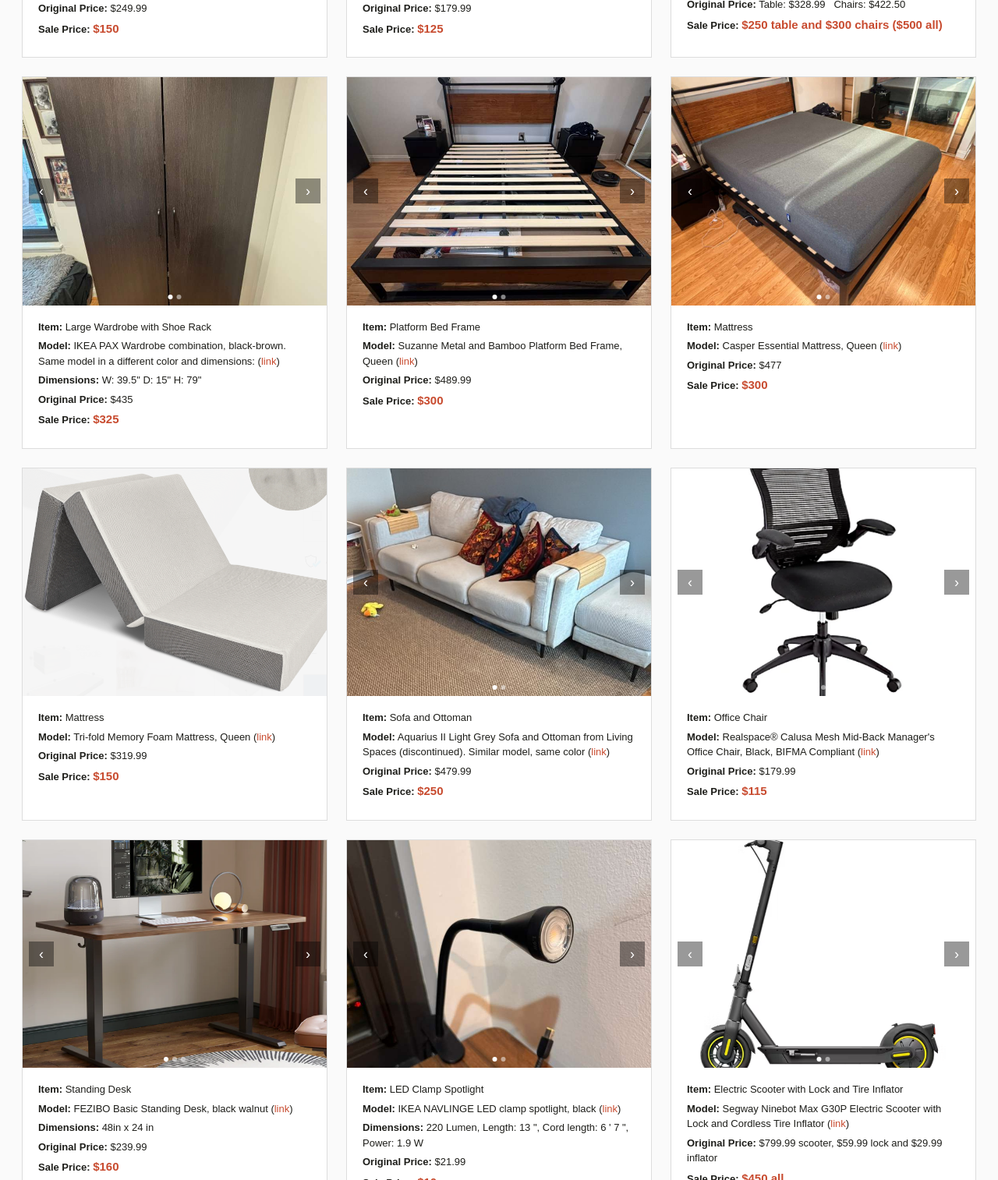
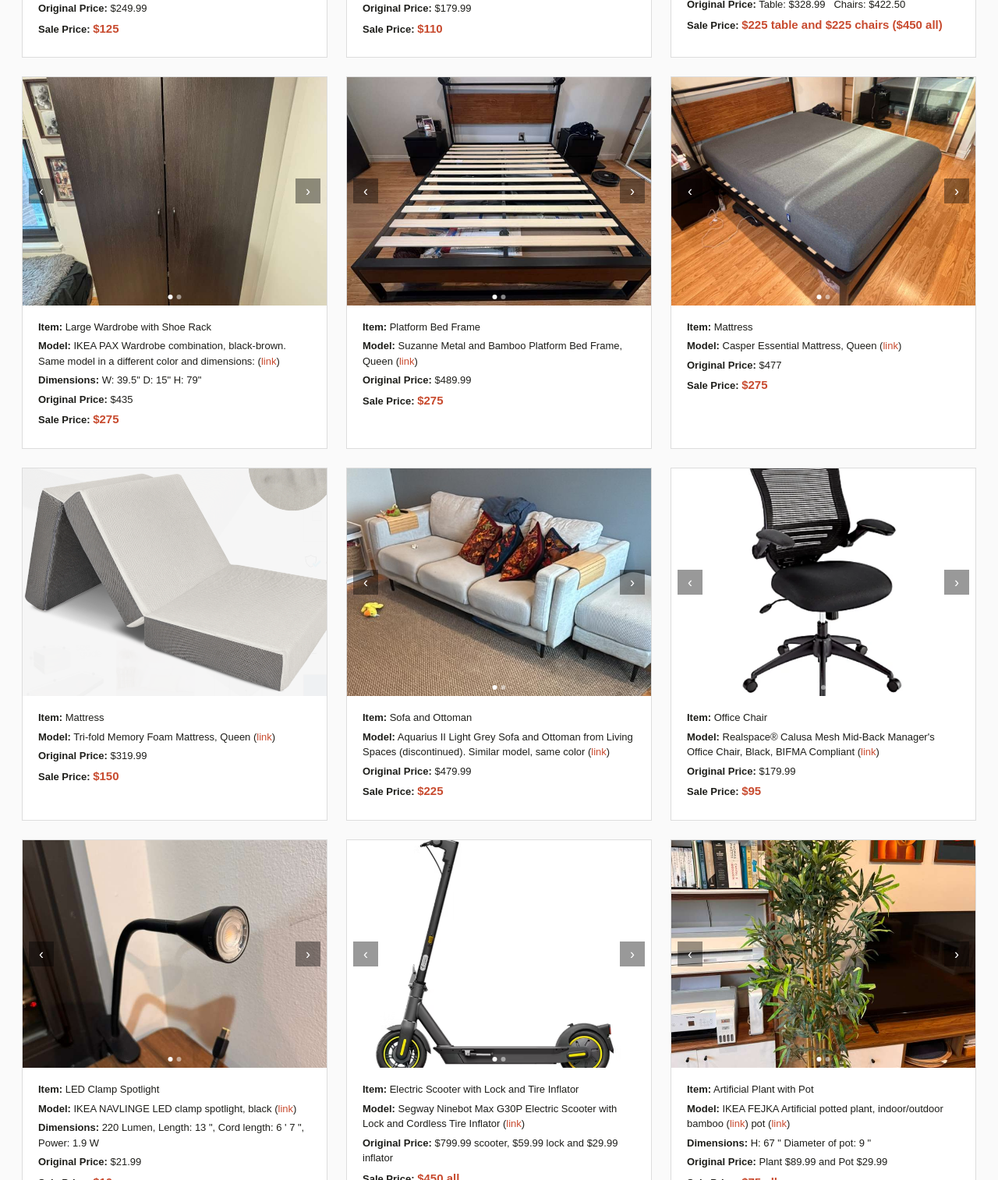
Before and after one commit to perodmar/movingsale, a plain HTML site: page index.html in a window 1280 px wide. Shown: the part 1286-2800 px from the top of the page at 78% size. Drawn offline with Linux system fonts and the light colour scheme; a web font is replaced by a local one.

Commit message:
Update index.html

```diff
--- a/index.html
+++ b/index.html
@@ -122,7 +122,7 @@
         <div class="card-field"><span class="field-label">Model:</span> Bixby 33" Bookshelf, Walnut &amp; White (<a href="https://modway.com/products/bixby-33-bookshelf" target="_blank">link</a>)</div>
         <div class="card-field"><span class="field-label">Dimensions:</span> W: 32.5'' D: 15.5'' H: 71''</div>
         <div class="card-field"><span class="field-label">Original Price:</span> $345</div>
-        <div class="card-field sale-price"><span class="field-label">Sale Price:</span> <span class="field-value">$250</span></div>
+        <div class="card-field sale-price"><span class="field-label">Sale Price:</span> <span class="field-value">$225</span></div>
       </div>
     </div>
 
@@ -133,7 +133,7 @@
         <div class="card-field"><span class="field-label">Item:</span> Media Console/TV Stand</div>
         <div class="card-field"><span class="field-label">Model:</span> Transmit 70" Media Console Wood TV Stand, Walnut &amp; White (<a href="https://modway.com/products/transmit-70-media-console-wood-tv-stand" target="_blank">link</a>)</div>
         <div class="card-field"><span class="field-label">Dimensions:</span> W: 70'' D: 15.5'' H: 16''</div>
-        <div class="card-field"><span class="field-label">Original Price:</span> $275</div>
+        <div class="card-field"><span class="field-label">Original Price:</span> $225</div>
         <div class="card-field sale-price"><span class="field-label">Sale Price:</span> <span class="field-value">$175</span></div>
       </div>
     </div>
@@ -142,10 +142,10 @@
     <div class="card" data-cat="electronics">
       <div class="carousel" data-images='["images/tele0.png","images/tele1.jpg"]'></div>
       <div class="card-body">
-        <div class="card-field"><span class="field-label">Item:</span> Smart Fire TV (x2) with Wall Mount</div>
+        <div class="card-field"><span class="field-label">Item:</span> Smart Fire TV with Wall Mount</div>
         <div class="card-field"><span class="field-label">Model:</span> Insignia™ 55" Class F50 Series LED 4K UHD Smart Fire TV (<a href="https://www.bestbuy.com/product/insignia-55-class-f50-series-led-4k-uhd-smart-fire-tv/J2FPJKSV76" target="_blank">link</a>)</div>
-        <div class="card-field"><span class="field-label">Original Price:</span> $179.98 each and $49.99 Wall Mount</div>
-        <div class="card-field sale-price"><span class="field-label">Sale Price:</span> <span class="field-value">$115 each</span></div>
+        <div class="card-field"><span class="field-label">Original Price:</span> $179.98 and $49.99 Wall Mount</div>
+        <div class="card-field sale-price"><span class="field-label">Sale Price:</span> <span class="field-value">$105</span></div>
       </div>
     </div>
 
@@ -157,7 +157,7 @@
         <div class="card-field"><span class="field-label">Model:</span> IKEA PANGET Storage Bench, white (<a href="https://www.ikea.com/us/en/p/panget-storage-bench-white-10474159/" target="_blank">link</a>)</div>
         <div class="card-field"><span class="field-label">Dimensions:</span> W: 43 1/4" D: 16" H: 21 1/8"</div>
         <div class="card-field"><span class="field-label">Original Price:</span> $249.99</div>
-        <div class="card-field sale-price"><span class="field-label">Sale Price:</span> <span class="field-value">$150</span></div>
+        <div class="card-field sale-price"><span class="field-label">Sale Price:</span> <span class="field-value">$125</span></div>
       </div>
     </div>
 
@@ -169,7 +169,7 @@
         <div class="card-field"><span class="field-label">Model:</span> IKEA STOCKHOLM Mirror, walnut veneer (<a href="https://www.ikea.com/us/en/p/stockholm-mirror-walnut-veneer-20503793/" target="_blank">link</a>)</div>
         <div class="card-field"><span class="field-label">Dimensions:</span> Depth: 3 7/8 " Diameter: 31 1/2 "</div>
         <div class="card-field"><span class="field-label">Original Price:</span> $179.99</div>
-        <div class="card-field sale-price"><span class="field-label">Sale Price:</span> <span class="field-value">$125</span></div>
+        <div class="card-field sale-price"><span class="field-label">Sale Price:</span> <span class="field-value">$110</span></div>
       </div>
     </div>
 
@@ -180,7 +180,7 @@
         <div class="card-field"><span class="field-label">Item:</span> Dining Table with 4 Chairs</div>
         <div class="card-field"><span class="field-label">Model:</span> Cassidy Dining Table from Langley Street Shop with 4 Chairs, Table (<a href="https://www.equip-bid.com/auction/5476/item/1401?offset=23" target="_blank">link</a>) and Chairs (<a href="https://www.wayfair.com/furniture/pdp/mercury-row-delfinia-upholstered-side-dining-chair-for-living-room-kitchen-dining-room-haze2468.html" target="_blank">link</a>)</div>
         <div class="card-field"><span class="field-label">Original Price:</span> Table: $328.99 &nbsp; Chairs: $422.50</div>
-        <div class="card-field sale-price"><span class="field-label">Sale Price:</span> <span class="field-value">$250 table and $300 chairs ($500 all)</span></div>
+        <div class="card-field sale-price"><span class="field-label">Sale Price:</span> <span class="field-value">$225 table and $225 chairs ($450 all)</span></div>
       </div>
     </div>
 
@@ -192,7 +192,7 @@
         <div class="card-field"><span class="field-label">Model:</span> IKEA PAX Wardrobe combination, black-brown. Same model in a different color and dimensions: (<a href="https://www.ikea.com/us/en/p/pax-grimo-wardrobe-combination-white-white-s69560819/" target="_blank">link</a>)</div>
         <div class="card-field"><span class="field-label">Dimensions:</span> W: 39.5" D: 15" H: 79"</div>
         <div class="card-field"><span class="field-label">Original Price:</span> $435</div>
-        <div class="card-field sale-price"><span class="field-label">Sale Price:</span> <span class="field-value">$325</span></div>
+        <div class="card-field sale-price"><span class="field-label">Sale Price:</span> <span class="field-value">$275</span></div>
       </div>
     </div>
 
@@ -203,7 +203,7 @@
         <div class="card-field"><span class="field-label">Item:</span> Platform Bed Frame</div>
         <div class="card-field"><span class="field-label">Model:</span> Suzanne Metal and Bamboo Platform Bed Frame, Queen (<a href="https://www.zinus.com/products/suzanne-low-profile-platform-bed-frame?variant=40101246271551" target="_blank">link</a>)</div>
         <div class="card-field"><span class="field-label">Original Price:</span> $489.99</div>
-        <div class="card-field sale-price"><span class="field-label">Sale Price:</span> <span class="field-value">$300</span></div>
+        <div class="card-field sale-price"><span class="field-label">Sale Price:</span> <span class="field-value">$275</span></div>
       </div>
     </div>
 
@@ -214,7 +214,7 @@
         <div class="card-field"><span class="field-label">Item:</span> Mattress</div>
         <div class="card-field"><span class="field-label">Model:</span> Casper Essential Mattress, Queen (<a href="https://casper.com/products/casper-essential?variant=41824224313425" target="_blank">link</a>)</div>
         <div class="card-field"><span class="field-label">Original Price:</span> $477</div>
-        <div class="card-field sale-price"><span class="field-label">Sale Price:</span> <span class="field-value">$300</span></div>
+        <div class="card-field sale-price"><span class="field-label">Sale Price:</span> <span class="field-value">$275</span></div>
       </div>
     </div>
 
@@ -236,7 +236,7 @@
         <div class="card-field"><span class="field-label">Item:</span> Sofa and Ottoman</div>
         <div class="card-field"><span class="field-label">Model:</span> Aquarius II Light Grey Sofa and Ottoman from Living Spaces (discontinued). Similar model, same color (<a href="https://www.youtube.com/watch?v=GRC8oYjSULs" target="_blank">link</a>)</div>
         <div class="card-field"><span class="field-label">Original Price:</span> $479.99</div>
-        <div class="card-field sale-price"><span class="field-label">Sale Price:</span> <span class="field-value">$250</span></div>
+        <div class="card-field sale-price"><span class="field-label">Sale Price:</span> <span class="field-value">$225</span></div>
       </div>
     </div>
 
@@ -247,19 +247,7 @@
         <div class="card-field"><span class="field-label">Item:</span> Office Chair</div>
         <div class="card-field"><span class="field-label">Model:</span> Realspace® Calusa Mesh Mid-Back Manager's Office Chair, Black, BIFMA Compliant (<a href="https://www.officedepot.com/a/products/857562/Realspace-Calusa-Mesh-Mid-Back-Managers/" target="_blank">link</a>)</div>
         <div class="card-field"><span class="field-label">Original Price:</span> $179.99</div>
-        <div class="card-field sale-price"><span class="field-label">Sale Price:</span> <span class="field-value">$115</span></div>
-      </div>
-    </div>
-
-    <!-- STANDING DESK -->
-    <div class="card" data-cat="furniture">
-      <div class="carousel" data-images='["images/desk0.png","images/desk1.jpg","images/desk2.jpg"]'></div>
-      <div class="card-body">
-        <div class="card-field"><span class="field-label">Item:</span> Standing Desk</div>
-        <div class="card-field"><span class="field-label">Model:</span> FEZIBO Basic Standing Desk, black walnut (<a href="https://www.fezibo.com/products/fezibo-aeris-electric-height-adjustable-standing-desk?variant1=40409615695941" target="_blank">link</a>)</div>
-        <div class="card-field"><span class="field-label">Dimensions:</span> 48in x 24 in</div>
-        <div class="card-field"><span class="field-label">Original Price:</span> $239.99</div>
-        <div class="card-field sale-price"><span class="field-label">Sale Price:</span> <span class="field-value">$160</span></div>
+        <div class="card-field sale-price"><span class="field-label">Sale Price:</span> <span class="field-value">$95</span></div>
       </div>
     </div>
 
@@ -317,7 +305,7 @@
         <div class="card-field"><span class="field-label">Item:</span> Artificial Christmas Tree</div>
         <div class="card-field"><span class="field-label">Model:</span> 7ft. Pre-Lit Willow Pine Artificial Christmas Tree, Warm Lights by Ashland. Same model, but only 6ft (<a href="https://www.michaels.com/product/6ft-prelit-sierra-spruce-artificial-christmas-tree-warm-white-led-lights-by-ashland-10781383" target="_blank">link</a>)</div>
         <div class="card-field"><span class="field-label">Original Price:</span> $299.99</div>
-        <div class="card-field sale-price"><span class="field-label">Sale Price:</span> <span class="field-value">$100</span></div>
+        <div class="card-field sale-price"><span class="field-label">Sale Price:</span> <span class="field-value">$95</span></div>
       </div>
     </div>
 
@@ -328,7 +316,7 @@
         <div class="card-field"><span class="field-label">Item:</span> Cold Press Juicer</div>
         <div class="card-field"><span class="field-label">Model:</span> AMZCHEF Masticating Juicer 5.8-Inch Self-Feeding Green (<a href="https://iamzchef.com/products/masticating-juicer-5-3-inch-self-feeding-green" target="_blank">link</a>)</div>
         <div class="card-field"><span class="field-label">Original Price:</span> $359.99</div>
-        <div class="card-field sale-price"><span class="field-label">Sale Price:</span> <span class="field-value">$100</span></div>
+        <div class="card-field sale-price"><span class="field-label">Sale Price:</span> <span class="field-value">$95</span></div>
       </div>
     </div>
 
@@ -339,7 +327,7 @@
         <div class="card-field"><span class="field-label">Item:</span> Dinnerware Set (16 pieces, 4 each)</div>
         <div class="card-field"><span class="field-label">Model:</span> Pfaltzgraff Hudson 16-Piece Dinnerware Set, Blue (<a href="https://www.amazon.com/dp/B082XX4CK6" target="_blank">link</a>)</div>
         <div class="card-field"><span class="field-label">Original Price:</span> $119.99</div>
-        <div class="card-field sale-price"><span class="field-label">Sale Price:</span> <span class="field-value">$75</span></div>
+        <div class="card-field sale-price"><span class="field-label">Sale Price:</span> <span class="field-value">$70</span></div>
       </div>
     </div>
 
@@ -361,7 +349,7 @@
         <div class="card-field"><span class="field-label">Item:</span> Plate set (8 pieces, 4 each)</div>
         <div class="card-field"><span class="field-label">Model:</span> Crate &amp; Barrel plate set, light grey</div>
         <div class="card-field"><span class="field-label">Original Price:</span> $109.95</div>
-        <div class="card-field sale-price"><span class="field-label">Sale Price:</span> <span class="field-value">$75</span></div>
+        <div class="card-field sale-price"><span class="field-label">Sale Price:</span> <span class="field-value">$70</span></div>
       </div>
     </div>
 
@@ -372,7 +360,7 @@
         <div class="card-field"><span class="field-label">Item:</span> Trash Can</div>
         <div class="card-field"><span class="field-label">Model:</span> Small trash can (<a href="https://www.target.com/p/simplehuman-6l-stainless-steel-semi-round-step-trash-can-brushed-silver/-/A-78682057" target="_blank">link</a>)</div>
         <div class="card-field"><span class="field-label">Original Price:</span> $40</div>
-        <div class="card-field sale-price"><span class="field-label">Sale Price:</span> <span class="field-value">$20</span></div>
+        <div class="card-field sale-price"><span class="field-label">Sale Price:</span> <span class="field-value">$15</span></div>
       </div>
     </div>
 
```
